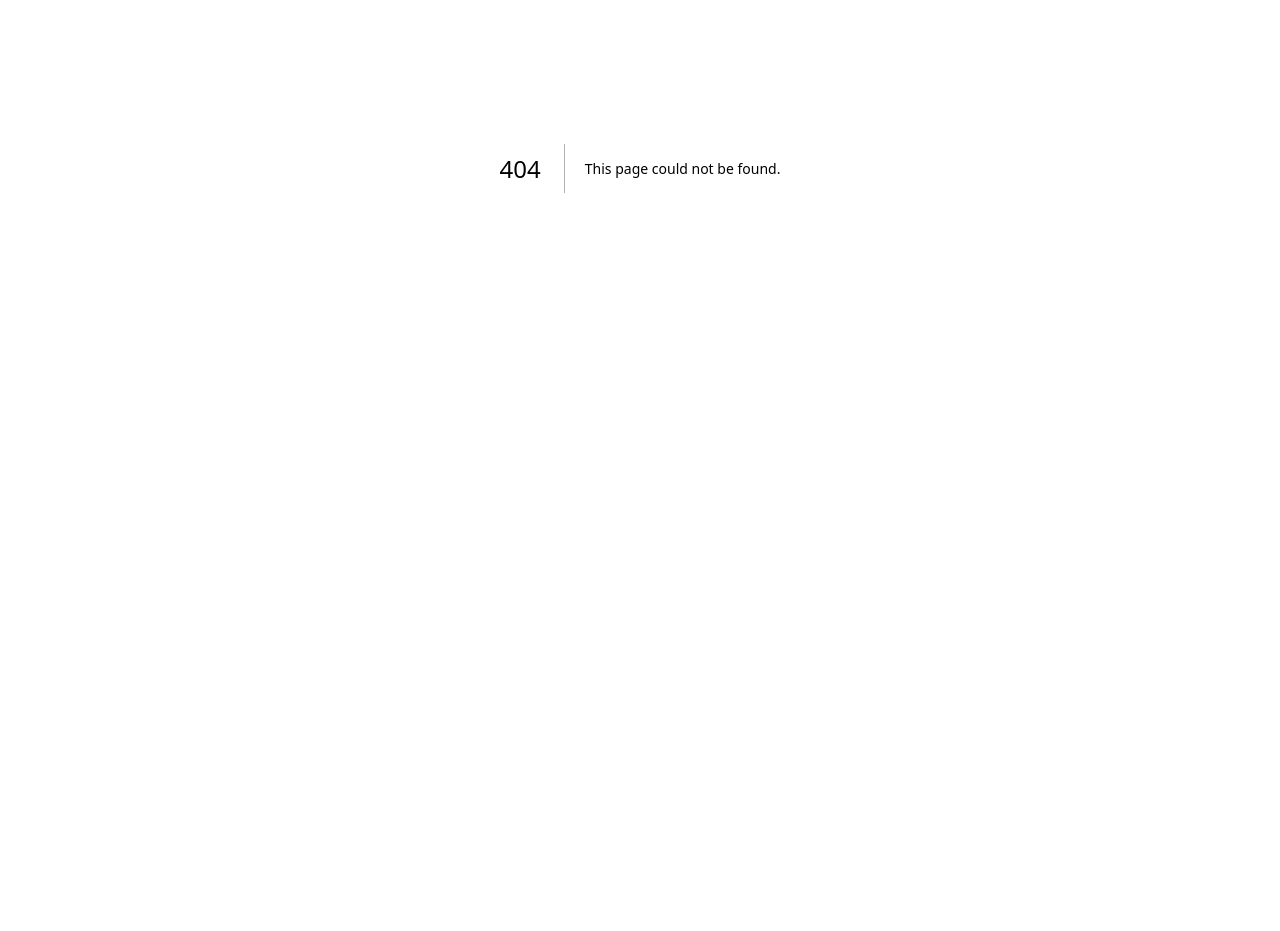
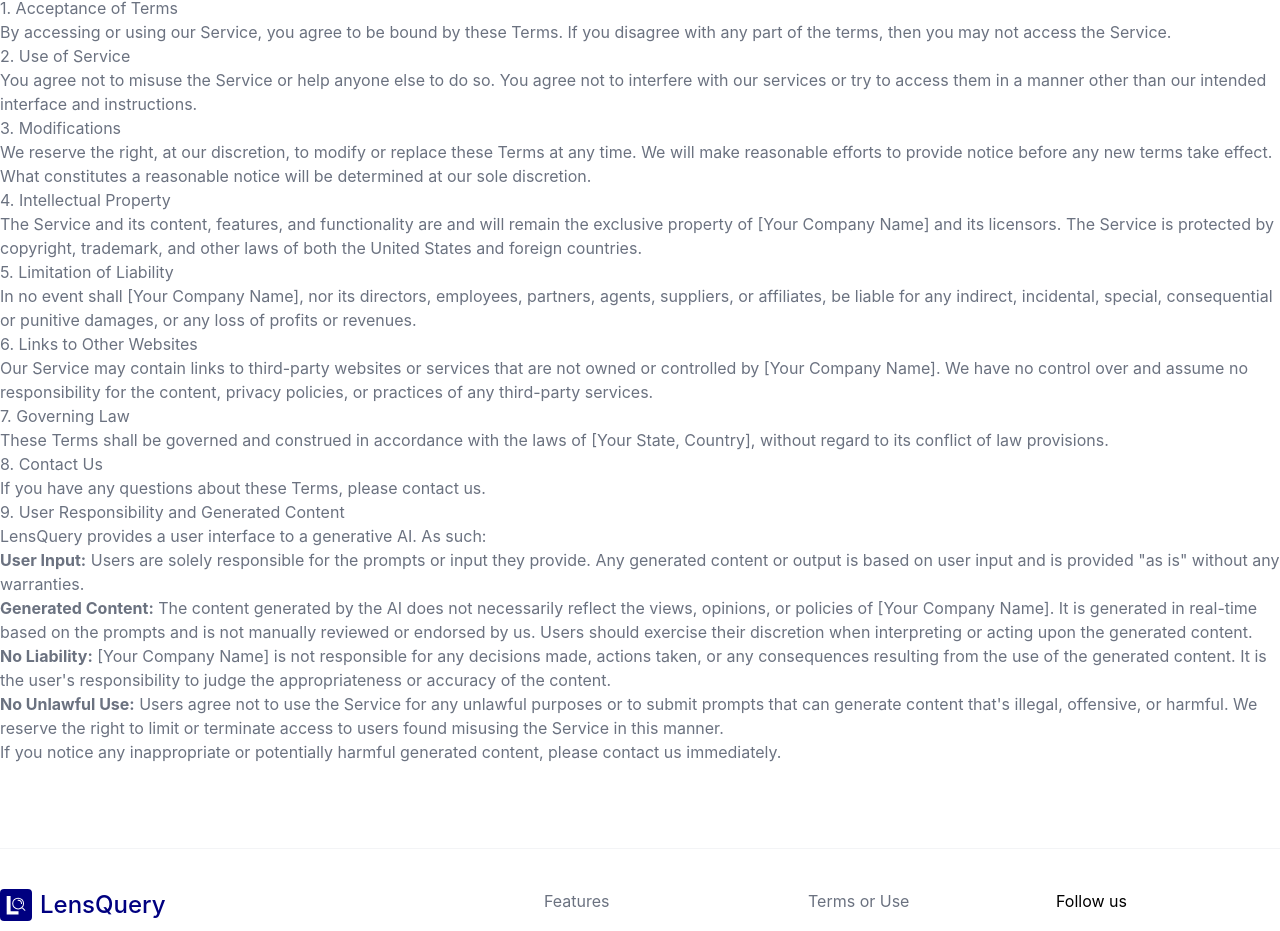
Before and after one commit to vndee/LensQuery-Landing, a Next.js app: page /terms in a window 1280 px wide. Before the commit this address had no page. Shown: the part 232-1163 px from the top of the page. Before the commit the page ends 800 px from the top, so only its background shows below. Built offline with nearby package versions, Linux system fonts and the light colour scheme.

Commit message:
terms of use & privacy policy raw content

```diff
--- a/components/footer.js
+++ b/components/footer.js
@@ -5,7 +5,10 @@ import Container from "./container";
 
 export default function Footer() {
 	const navigation = ["Features", "Highlights", "Testimonials"];
-	const legal = ["Terms or Use", "Privacy Policy"];
+	const legal = [
+		{ title: "Terms or Use", link: "/terms" },
+		{ title: "Privacy Policy", link: "/privacy" },
+	];
 	return (
 		<div className="relative">
 			<Container>
@@ -53,10 +56,10 @@ export default function Footer() {
 							{legal.map((item, index) => (
 								<Link
 									key={index}
-									href="/"
+									href={item.link}
 									className="w-full px-4 py-2 text-gray-500 rounded-md dark:text-gray-300 hover:text-indigo-500 focus:text-indigo-500 focus:bg-indigo-100 focus:outline-none dark:focus:bg-trueGray-700"
 								>
-									{item}
+									{item.title}
 								</Link>
 							))}
 						</div>
--- /dev/null
+++ b/pages/privacy.js
@@ -0,0 +1,96 @@
+import React from "react";
+import Head from "next/head";
+import Container from "../components/container";
+import Navbar from "../components/navbar";
+import Footer from "../components/footer";
+
+const Privacy = () => {
+	return (
+		<>
+			<Head>
+				<title>LensQuery - Snap & Learn</title>
+				<meta
+					name="description"
+					content="LensQuery - Snap & Learn: A powerful tool to help you learn about the world around you."
+				/>
+				<link rel="icon" href="/favicon.ico" />
+			</Head>
+
+			<Navbar />
+
+			<Container className={`flex w-full flex-col mt-4 text-gray-500`}>
+				<div>
+					<p>Last updated: 1 Sep, 2023</p>
+					<p>
+						At LensQuery, we value your privacy. This Privacy Policy
+						("Policy") describes how [Your Company Name] ("us",
+						"we", or "our") collects, uses, and discloses
+						information about you when you use the LensQuery
+						application ("Service").
+					</p>
+					<h2>1. Information We Collect</h2>
+					<p>
+						We collect information you provide directly to us, such
+						as when you create an account, submit content, or
+						communicate with us. This information may include your
+						name, email address, and other contact or demographic
+						information.
+					</p>
+					<h2>2. How We Use Your Information</h2>
+					<p>
+						We may use the information we collect about you to
+						provide, maintain, and improve our Service, to
+						communicate with you, or to monitor and analyze usage
+						and trends.
+					</p>
+					<h2>3. Sharing of Information</h2>
+					<p>
+						We may share your information with third-party vendors
+						or service providers that perform services on our
+						behalf, but we do not sell your information to third
+						parties for their promotional purposes.
+					</p>
+					<h2>4. Security</h2>
+					<p>
+						We take reasonable measures to help protect your
+						information. However, no electronic transmission or
+						storage method is 100% secure. Therefore, we cannot
+						guarantee its absolute security.
+					</p>
+					<h2>5. International Transfers</h2>
+					<p>
+						Your information may be transferred to and maintained on
+						computers located outside of your state, province,
+						country, or other governmental jurisdictions where the
+						data protection laws may differ from those in your
+						jurisdiction.
+					</p>
+					<h2>6. Your Choices</h2>
+					<p>
+						You may update, correct, or delete your account
+						information at any time by logging into your account. If
+						you wish to delete or deactivate your account, please{" "}
+						<a href="mailto:contact@lensquery.com">contact us</a>,
+						but note that we may retain certain information as
+						required by law or for legitimate business purposes.
+					</p>
+					<h2>7. Changes to This Privacy Policy</h2>
+					<p>
+						We may revise this Policy from time to time. If we make
+						any material changes, we will provide notice through the
+						Service or by other means.
+					</p>
+					<h2>8. Contact Us</h2>
+					<p>
+						If you have any questions about this Privacy Policy,
+						please{" "}
+						<a href="mailto:contact@lensquery.com">contact us</a>.
+					</p>
+				</div>
+			</Container>
+			<Footer />
+		</>
+	);
+};
+
+export default Privacy;
--- /dev/null
+++ b/pages/terms.js
@@ -0,0 +1,138 @@
+import React from "react";
+import Head from "next/head";
+import Container from "../components/container";
+import Navbar from "../components/navbar";
+import Footer from "../components/footer";
+
+const Terms = (props) => {
+	return (
+		<>
+			<Head>
+				<title>LensQuery - Snap & Learn</title>
+				<meta
+					name="description"
+					content="LensQuery - Snap & Learn: A powerful tool to help you learn about the world around you."
+				/>
+				<link rel="icon" href="/favicon.ico" />
+			</Head>
+
+			<Navbar />
+
+			<Container className={`flex w-full flex-col mt-4 text-gray-500`}>
+				<div>
+					<p>Last updated: 1 Sep, 2023</p>
+					<p>
+						Welcome to LensQuery. Please read these Terms of Use
+						("Terms") carefully before using the LensQuery
+						application ("Service") operated by [Your Company Name]
+						("us", "we", or "our").
+					</p>
+					<h2>1. Acceptance of Terms</h2>
+					<p>
+						By accessing or using our Service, you agree to be bound
+						by these Terms. If you disagree with any part of the
+						terms, then you may not access the Service.
+					</p>
+					<h2>2. Use of Service</h2>
+					<p>
+						You agree not to misuse the Service or help anyone else
+						to do so. You agree not to interfere with our services
+						or try to access them in a manner other than our
+						intended interface and instructions.
+					</p>
+					<h2>3. Modifications</h2>
+					<p>
+						We reserve the right, at our discretion, to modify or
+						replace these Terms at any time. We will make reasonable
+						efforts to provide notice before any new terms take
+						effect. What constitutes a reasonable notice will be
+						determined at our sole discretion.
+					</p>
+					<h2>4. Intellectual Property</h2>
+					<p>
+						The Service and its content, features, and functionality
+						are and will remain the exclusive property of [Your
+						Company Name] and its licensors. The Service is
+						protected by copyright, trademark, and other laws of
+						both the United States and foreign countries.
+					</p>
+					<h2>5. Limitation of Liability</h2>
+					<p>
+						In no event shall [Your Company Name], nor its
+						directors, employees, partners, agents, suppliers, or
+						affiliates, be liable for any indirect, incidental,
+						special, consequential or punitive damages, or any loss
+						of profits or revenues.
+					</p>
+					<h2>6. Links to Other Websites</h2>
+					<p>
+						Our Service may contain links to third-party websites or
+						services that are not owned or controlled by [Your
+						Company Name]. We have no control over and assume no
+						responsibility for the content, privacy policies, or
+						practices of any third-party services.
+					</p>
+					<h2>7. Governing Law</h2>
+					<p>
+						These Terms shall be governed and construed in
+						accordance with the laws of [Your State, Country],
+						without regard to its conflict of law provisions.
+					</p>
+					<h2>8. Contact Us</h2>
+					<p>
+						If you have any questions about these Terms, please{" "}
+						<a href="mailto:contact@lensquery.com">contact us</a>.
+					</p>
+					<h2>9. User Responsibility and Generated Content</h2>
+					<p>
+						LensQuery provides a user interface to a generative AI.
+						As such:
+					</p>
+					<ol>
+						<li>
+							<strong>User Input:</strong> Users are solely
+							responsible for the prompts or input they provide.
+							Any generated content or output is based on user
+							input and is provided "as is" without any
+							warranties.
+						</li>
+						<li>
+							<strong>Generated Content:</strong> The content
+							generated by the AI does not necessarily reflect the
+							views, opinions, or policies of [Your Company Name].
+							It is generated in real-time based on the prompts
+							and is not manually reviewed or endorsed by us.
+							Users should exercise their discretion when
+							interpreting or acting upon the generated content.
+						</li>
+						<li>
+							<strong>No Liability:</strong> [Your Company Name]
+							is not responsible for any decisions made, actions
+							taken, or any consequences resulting from the use of
+							the generated content. It is the user's
+							responsibility to judge the appropriateness or
+							accuracy of the content.
+						</li>
+						<li>
+							<strong>No Unlawful Use:</strong> Users agree not to
+							use the Service for any unlawful purposes or to
+							submit prompts that can generate content that's
+							illegal, offensive, or harmful. We reserve the right
+							to limit or terminate access to users found misusing
+							the Service in this manner.
+						</li>
+					</ol>
+					<p>
+						If you notice any inappropriate or potentially harmful
+						generated content, please{" "}
+						<a href="mailto:contact@lensquery.com">contact us</a>{" "}
+						immediately.
+					</p>
+				</div>
+			</Container>
+			<Footer />
+		</>
+	);
+};
+
+export default Terms;
```
